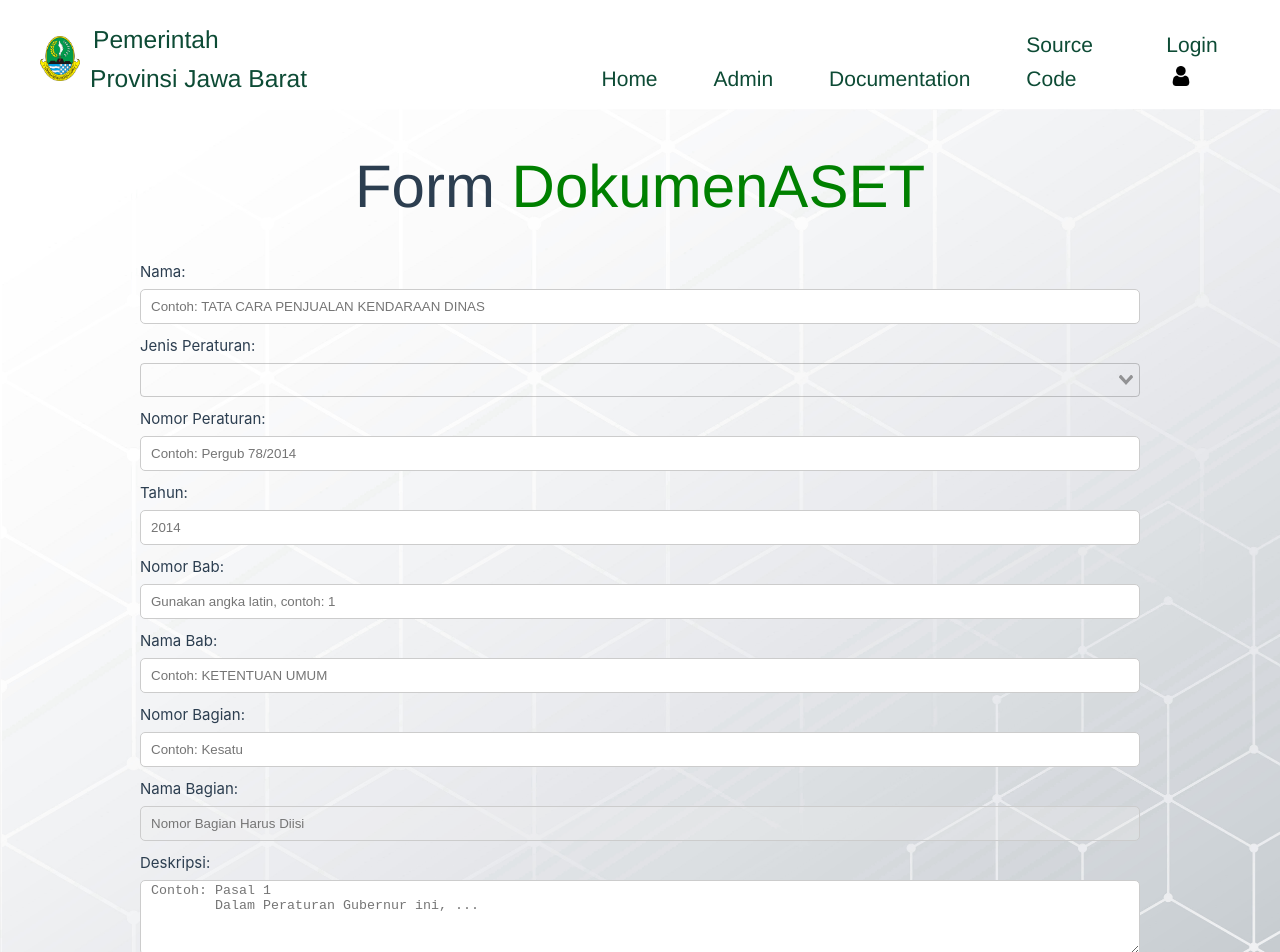
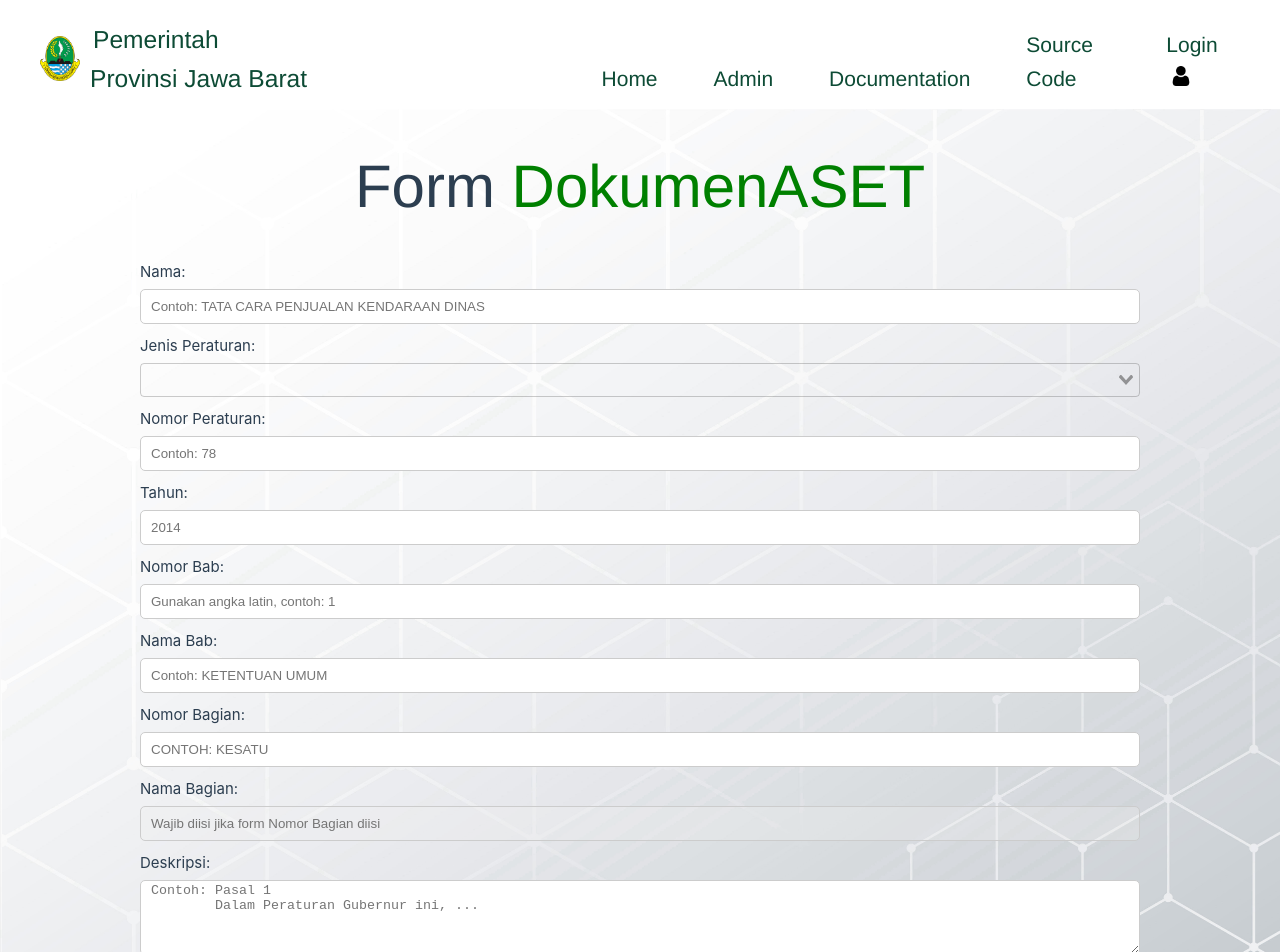
Before and after one commit to ringkasannet/PEMPROV-JABAR-BUMD, a Vue app: page /inputDokumenAset in a window 1280 px wide. Shown: the top 952 px of the page. Built offline with nearby package versions, Linux system fonts and the light colour scheme.

Commit message:
Fe-Fix Showmore

```diff
--- a/src/views/InputDokumenAsetView.vue
+++ b/src/views/InputDokumenAsetView.vue
@@ -23,8 +23,7 @@
             </div>
             <div class="form-group">
               <label for="nomor">Nomor Peraturan:</label>
-              <input id="perda" type="text" v-model.number="formData.nomor" placeholder="Contoh: Pergub 78/2014"
-                required>
+              <input id="perda" type="text" v-model.number="formData.nomor" placeholder="Contoh: 78" required>
             </div>
             <div class="form-group">
               <label for="tahun">Tahun:</label>
@@ -42,12 +41,13 @@
             </div>
             <div class="form-group">
               <label for="no_bagian">Nomor Bagian:</label>
-              <input id="no_bagian" type="text" v-model="formData.no_bagian" placeholder="Contoh: Kesatu">
+              <input id="no_bagian" type="text" v-model="formData.no_bagian" @input="toUpperCase"
+                placeholder="Contoh: KESATU">
             </div>
             <div class="form-group">
               <label for="nama_bagian">Nama Bagian:</label>
               <input id="nama_bagian" type="text" v-model="formData.nama_bagian" :disabled="!formData.no_bagian"
-                placeholder="Nomor Bagian Harus Diisi" :required="formData.no_bagian">
+                placeholder="Wajib diisi jika form Nomor Bagian diisi" :required="formData.no_bagian">
             </div>
             <!-- <div class="form-group">
               <label for="no_paragraf">Nomor Paragraf:</label>
@@ -65,7 +65,7 @@
                 placeholder="Contoh: Pasal 1 &#10;        Dalam Peraturan Gubernur ini, ..." required></textarea>
             </div>
             <button type="submit" id="submit_button">Submit</button>
-            <button @click="backToList" id="back_button"> << Kembali</button>
+            <button @click="backToList" id="back_button"> << Kembali </button>
           </form>
         </div>
       </div>
@@ -141,17 +141,21 @@ function validasiForm() {
     formData.desc &&
     (!formData.no_bagian || formData.nama_bagian) &&
     (!formData.no_paragraf || formData.nama_paragraf)
- )
+  )
 }
 
 function backToList() {
   route.push("/ListDokumenAset")
 }
 
-function addNewForm() {
-  Object.assign(formData, dataDokumen());
-  isSubmitted.value = false;
+function toUpperCase(event) {
+  formData.no_bagian = event.target.value.toUpperCase();
 }
+
+// function addNewForm() {
+//   Object.assign(formData, dataDokumen());
+//   isSubmitted.value = false;
+// }
 
 watch(() => formData.no_bagian, (newVal) => {
   if (!newVal) {
@@ -217,6 +221,11 @@ h1.title {
   flex-direction: column;
   margin-bottom: 10px;
 }
+
+input#no_bagian {
+  text-transform: uppercase;
+}
+
 
 label {
   margin-bottom: 5px;
@@ -285,6 +294,7 @@ textarea {
   margin: 0 auto;
   width: 100px;
 }
+
 .loading_image {
   margin-top: 50px;
   width: 200px;
--- a/src/views/InputDokumenBumdView.vue
+++ b/src/views/InputDokumenBumdView.vue
@@ -30,12 +30,13 @@
             </div>
             <div class="form-group">
               <label for="tujuan">Tujuan:</label>
-              <input id="tujuan" v-model="formData.tujuan" placeholder="Contoh: ...." required></input>
+              <textarea id="tujuan" v-model="formData.tujuan" placeholder="Contoh: ...." required></textarea>
             </div>
             <div class="form-group">
               <label for="ruang_lingkup">Ruang Lingkup:</label>
               <textarea id="ruang_lingkup" v-model="formData.ruang_lingkup"
-                placeholder="Contoh: Pasal 1 &#10;        Dalam Peraturan Gubernur ini, ..." required></textarea>
+                placeholder="Contoh: Pasal 1 &#10;        Dalam Peraturan Gubernur ini, ..." required>
+              </textarea>
             </div>
             <button type="submit" id="submit_button">Submit</button>
             <button @click="backToList" id="back_button"> << Kembali </button>
--- a/src/views/ListDokumenAsetView.vue
+++ b/src/views/ListDokumenAsetView.vue
@@ -20,8 +20,7 @@
               <th>Nama</th>
               <th>Perda</th>
               <th>Deskripsi</th>
-              <th v-if="showCheckboxes"><input type="checkbox" @change="selectAll" class="select_all_checkbox"> Select
-                All</th>
+              <th v-if="showCheckboxes"><input type="checkbox" @change="selectAll" class="select_all_checkbox"> Select All</th>
             </tr>
           </thead>
           <tbody>
@@ -154,7 +153,7 @@ const toggleShowMore = (index) => {
 };
 
 const descPendek = (desc) => {
-  return desc.length > 75 ? desc.substring(0, 75) + '...' : desc;
+  return desc.length > 75 ? desc.substring(0, 150) + '...' : desc;
 };
 
 const cancelSelection = () => {
@@ -179,7 +178,6 @@ function navigateToFormDokumen() {
 
 .header_title_container {
   padding-top: 20px;
-  margin-bottom: 20px;
   text-align: center;
 }
 
@@ -257,8 +255,8 @@ tr:nth-child(even) {
 }
 
 .kolomDeskripsi {
-  width: 300px;
-  height: 150px;
+  max-width: 700px;
+  height: auto;
 }
 
 button {
--- a/src/views/ListDokumenBUMDView.vue
+++ b/src/views/ListDokumenBUMDView.vue
@@ -36,8 +36,9 @@
                   </div>
                 </div>
               </td>
-              <td v-if="showCheckboxes"><input type="checkbox" v-model="selectedItems" :value="item"
-                  class="row_checkbox"></td>
+              <td v-if="showCheckboxes">
+                <input type="checkbox" v-model="selectedItems" :value="item" class="row_checkbox">
+              </td>
             </tr>
           </tbody>
         </table>
@@ -179,7 +180,7 @@ function navigateToFormDokumen() {
 
 .header_title_container {
   padding-top: 20px;
-  margin-bottom: 20px;
+  /* margin-bottom: 20px; */
   text-align: center;
 }
 
@@ -257,8 +258,8 @@ tr:nth-child(even) {
 }
 
 .kolomDeskripsi {
-  width: 300px;
-  height: 150px;
+  max-width: 700px;
+  height: auto
 }
 
 button {
```
